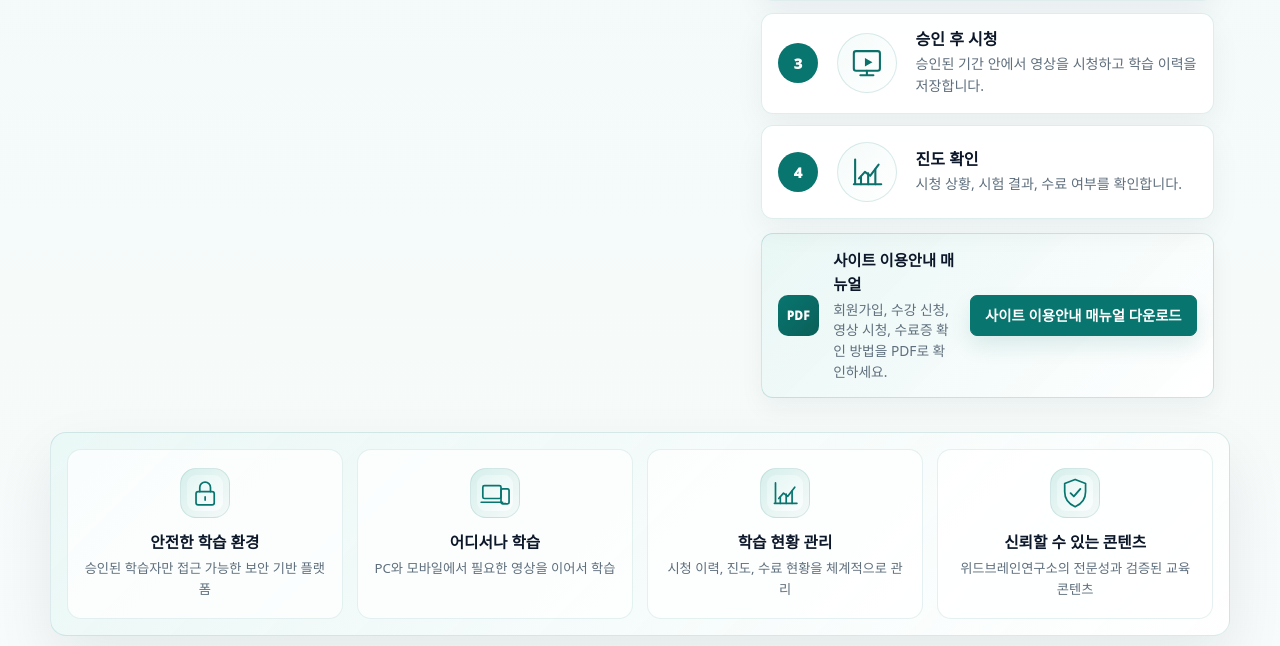
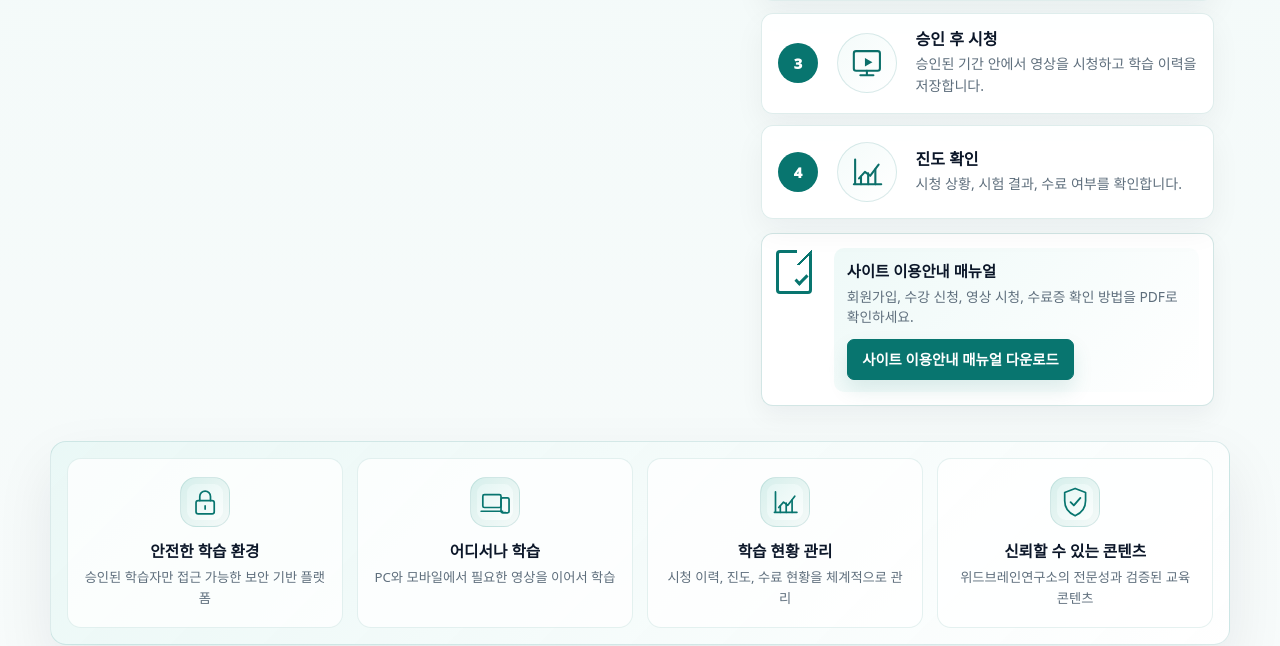
Before and after one commit to withbrain77/onedu-lms, a Django app: page / in a window 1280 px wide. Shown: the part 1245-1891 px from the top of the page. Run offline with Django 4.2, Linux system fonts and the light colour scheme; data that the repository does not hold is empty; parts of the project's set-up code (start-up, migrations or seed data) failed here and were passed over.

Commit message:
Restyle home manual download panel

```diff
--- a/core/tests.py
+++ b/core/tests.py
@@ -40,8 +40,10 @@ class HomePageTests(TestCase):
         self.assertContains(response, 'archive-console')
         self.assertContains(response, 'portal-category-card')
         self.assertContains(response, '학습 이용 안내')
+        self.assertContains(response, 'portal-manual-content')
         self.assertContains(response, '사이트 이용안내 매뉴얼 다운로드')
         self.assertContains(response, 'docs/onedu-student-user-manual.pdf')
+        self.assertNotContains(response, 'portal-manual-mark" aria-hidden="true">PDF')
         self.assertContains(response, 'WITHBRAIN')
         self.assertContains(response, 'IM 마스터스 세미나 2026')
         self.assertContains(response, '&copy; 2026 WITHBRAIN INSTITUTE. All rights reserved.')
--- a/static/css/app.css
+++ b/static/css/app.css
@@ -2873,31 +2873,59 @@ body {
 }
 
 .portal-manual-card {
-  align-items: center;
-  background:
-    linear-gradient(135deg, rgba(232, 247, 245, 0.98), rgba(255, 255, 255, 0.96));
+  align-items: start;
+  background: #ffffff;
   border: 1px solid rgba(8, 117, 111, 0.18);
   border-radius: 12px;
   box-shadow: 0 10px 24px rgba(6, 27, 42, 0.05);
   display: grid;
-  gap: 0.8rem;
-  grid-template-columns: 2.65rem minmax(0, 1fr) auto;
+  gap: 0.9rem;
+  grid-template-columns: 2.75rem minmax(0, 1fr);
   margin-top: 0.9rem;
-  padding: 0.9rem 1rem;
+  padding: 0.85rem;
 }
 
 .portal-manual-mark {
-  align-items: center;
-  background: linear-gradient(135deg, var(--onedu-primary), #0b5f59);
+  border: 3px solid var(--onedu-primary);
+  border-radius: 4px;
+  color: var(--onedu-primary);
+  display: block;
+  height: 2.75rem;
+  margin-top: 0.15rem;
+  position: relative;
+  width: 2.25rem;
+}
+
+.portal-manual-mark::before {
+  background:
+    linear-gradient(135deg, #ffffff 0 49%, var(--onedu-primary) 50% 58%, transparent 59%);
+  content: "";
+  height: 0.9rem;
+  position: absolute;
+  right: -3px;
+  top: -3px;
+  width: 0.9rem;
+}
+
+.portal-manual-mark::after {
+  border-bottom: 3px solid currentColor;
+  border-right: 3px solid currentColor;
+  bottom: 0.38rem;
+  content: "";
+  height: 0.82rem;
+  position: absolute;
+  right: 0.22rem;
+  transform: rotate(45deg);
+  width: 0.42rem;
+}
+
+.portal-manual-content {
+  background: linear-gradient(135deg, rgba(232, 247, 245, 0.72), rgba(255, 255, 255, 0.94));
   border-radius: 10px;
-  color: #fff;
-  display: inline-flex;
-  font-size: 0.72rem;
-  font-weight: 950;
-  height: 2.55rem;
-  justify-content: center;
-  letter-spacing: 0.04em;
-  width: 2.55rem;
+  display: grid;
+  gap: 0.7rem;
+  min-width: 0;
+  padding: 0.72rem 0.8rem;
 }
 
 .portal-manual-copy {
@@ -2920,6 +2948,7 @@ body {
 }
 
 .portal-manual-card .btn {
+  justify-self: start;
   min-height: 2.35rem;
   padding-left: 0.9rem;
   padding-right: 0.9rem;
@@ -3161,17 +3190,16 @@ body {
   }
 
   .portal-manual-card {
-    grid-template-columns: 2.55rem minmax(0, 1fr);
+    grid-template-columns: 2.35rem minmax(0, 1fr);
   }
 
   .portal-manual-card .btn {
-    grid-column: 1 / -1;
     width: 100%;
   }
 
   .portal-manual-mark {
-    height: 2.45rem;
-    width: 2.45rem;
+    height: 2.55rem;
+    width: 2.05rem;
   }
 }
 
--- a/templates/core/home.html
+++ b/templates/core/home.html
@@ -216,7 +216,8 @@
         </li>
       </ol>
       <div class="portal-manual-card" aria-label="사이트 이용안내 매뉴얼">
-        <span class="portal-manual-mark" aria-hidden="true">PDF</span>
+        <span class="portal-manual-mark" aria-hidden="true"></span>
+        <div class="portal-manual-content">
           <div class="portal-manual-copy">
             <strong>사이트 이용안내 매뉴얼</strong>
             <p>회원가입, 수강 신청, 영상 시청, 수료증 확인 방법을 PDF로 확인하세요.</p>
@@ -228,6 +229,7 @@
           >
             사이트 이용안내 매뉴얼 다운로드
           </a>
+        </div>
       </div>
     </div>
   </section>
```
Lines whose indentation alone changed are shown as unchanged.
